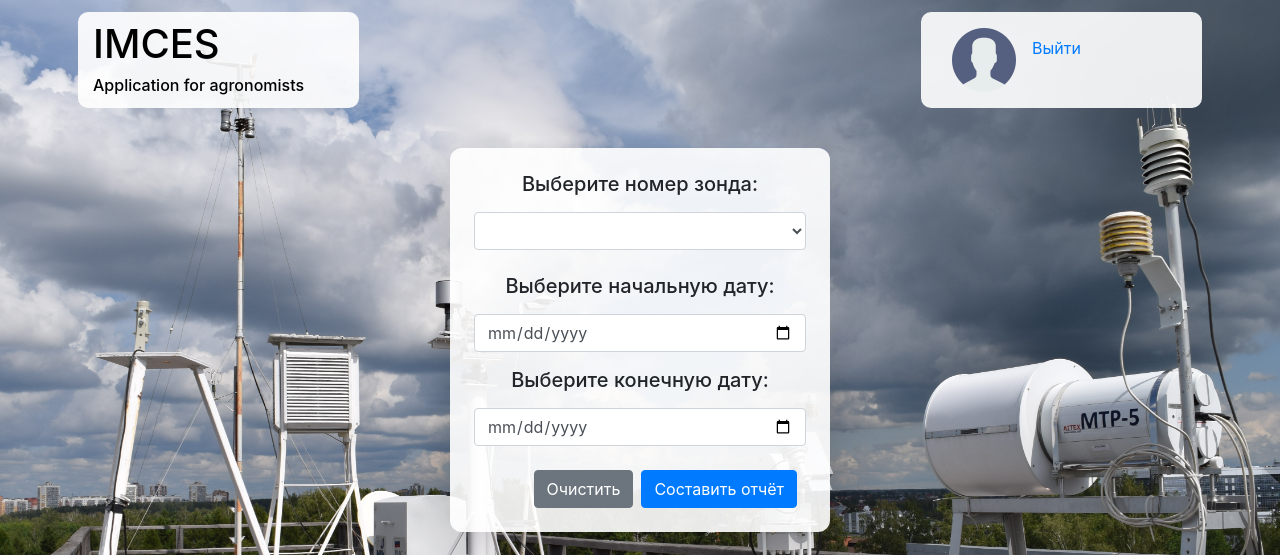
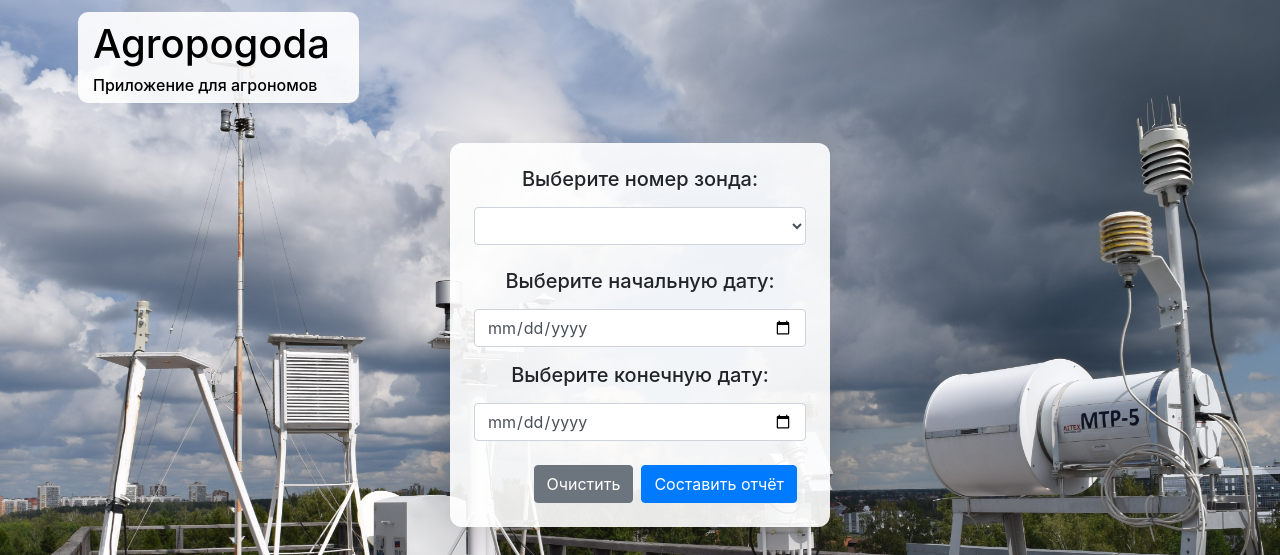
Before and after one commit to somnoynadno/imces_app, a Flask app: template templates/index.html in a window 1280 px wide. Shown: the top 555 px of the page. Run offline with Flask 2, Linux system fonts and the light colour scheme; the template is opened without the code that fills it, so the values that code supplies are empty; some libraries are stand-ins or nearby versions.

Commit message:
Login page removed, one day bug fixed, DB location changed

```diff
--- a/app.py
+++ b/app.py
@@ -21,58 +21,22 @@ import datetime
 from random import randint
 from pytz import timezone
 
+
 app = Flask(__name__, static_url_path='/static')
 
 app.config['SESSION_TYPE'] = 'memcached'
 app.config['SECRET_KEY'] = 'I hope this enough to be secret'
 
-
-stations = ("32", "33", "36", "37")
+stations = ("32", "33", "35", "36", "37")
 
 
 @app.route('/', methods=['GET'])
 def index():
-	if not 'username' in session:
-		return redirect(url_for('login'), 302)
-	else:
-		return render_template('index.html', username="Фомин Д.А.", stations=stations)
-
-
-@app.route('/login', methods=['GET', 'POST'])
-def login():
-	if request.method == 'POST':
-		username = str(request.form.get('username'))
-		password = str(request.form.get('password'))
-
-		if not username or not password:
-			return "Неверные данные учётной записи", 400
-
-		# no authorization
-		# try:
-		# 	conn = mysql.connector.connect(
-		#          user=username,
-		#          password=password,
-		#          host='imces.ru',
-		#          port=22303,
-		#          database='apik3')
-		# 	conn.close()
-
-		# except Exception:
-		# 	return "Неверные логин или пароль", 400
-
-		session['username'] = 'Fomin'
-		session['password'] = 'VvbrKYKj'
-
-		return redirect(url_for('index'), 302)
-	else:
-		return render_template('login.html')
+	return render_template('index.html', stations=stations)
 
 
 @app.route('/get_info', methods=['GET'])
 def statistics():
-	if not 'username' in session:
-		return redirect(url_for('login'), 302)
-
 	station_number_default = request.args.get('station_number')
 	start_date_default = request.args.get('start_date')
 	end_date_default = request.args.get('end_date')
@@ -88,8 +52,14 @@ def statistics():
 		abort(400)
 
 	try:
-		start_date = int(datetime.datetime(sd[0], sd[1], sd[2], 0, 0).timestamp())
-		end_date = int(datetime.datetime(ed[0], ed[1], ed[2], 0, 0).timestamp())
+		start_date = datetime.datetime(sd[0], sd[1], sd[2], 0, 0)
+		end_date = datetime.datetime(ed[0], ed[1], ed[2], 0, 0)
+
+		if start_date == end_date:
+			end_date += datetime.timedelta(days=1)
+
+		start_date = int(start_date.timestamp())
+		end_date = int(end_date.timestamp())
 	except ValueError:
 		abort(400)
 
@@ -103,9 +73,9 @@ def statistics():
 	station_number = "600000" + station_number_default
 
 	conn = mysql.connector.connect(
-				user=session['username'],
-				password=session['password'],
-				host='imces.ru',
+				user='public',
+				password='StrongPassword123',
+				host='agropogoda.com',
 				port=22303,
 				database='apik3')
 
@@ -150,7 +120,6 @@ def statistics():
 		last_day = temp
 
 		# count this values for each height in this day
-        # TODO: use values() insted of as_matrix()
 		mean_t = temp_frame.describe(include='all').as_matrix()[1]
 		min_t  = temp_frame.describe(include='all').as_matrix()[3]
 		max_t  = temp_frame.describe(include='all').as_matrix()[7]
@@ -239,16 +208,7 @@ def statistics():
 							date='.'.join(start_date_default.split('-')[::-1]) +
 							" - " + '.'.join(end_date_default.split('-')[::-1]),
 							means_file=means_file, last_day_file=last_day_file,
-							username="Фомин Д.А.", last_day=last_day)
-
-
-@app.route('/logout', methods=['GET'])
-def logout():
-	session.pop('username', None)
-	session.pop('password', None)
-
-	return redirect(url_for('login'), 302)
-
+							last_day=last_day)
 
 
 if __name__ == '__main__':
--- a/templates/index.html
+++ b/templates/index.html
@@ -7,28 +7,14 @@
 
     <!-- Bootstrap CSS -->
     <link rel="stylesheet" href="https://stackpath.bootstrapcdn.com/bootstrap/4.4.1/css/bootstrap.min.css" integrity="sha384-Vkoo8x4CGsO3+Hhxv8T/Q5PaXtkKtu6ug5TOeNV6gBiFeWPGFN9MuhOf23Q9Ifjh" crossorigin="anonymous">
-
-    <title>imces</title>
   </head>
   <body style="background-image: url(static/img/main_background.jpg); background-size: cover;">
     <div class="container h-100">
       <div class="row mt-1 mb-4 p-2 row justify-content-between">
         <a href ="/" class="col col-md-3 pt-2 mb-2 mr-4 stretched-link" style="background-color: rgba(255,255,255,0.9); border-radius: 10px; text-decoration: none; color: black;">
-          <h1>IMCES</h1>
-          <h6>Application for agronomists</h6>
+          <h1>Agropogoda</h1>
+          <h6>Приложение для агрономов</h6>
         </a>
-        <!-- <div class="col">
-        </div> -->
-        <div class="col col-md-3 mb-2" style="background-color: rgba(255,255,255,0.9); border-radius: 10px">
-          <div class="media p-3">
-            <img src="static/img/user_icon.png" class="mr-3" style="width: 64px; height: 64px;" alt="=(">
-            <div class="media-body">
-              <h5 class="mt-0">{{username}}</h5>
-              <a href="/logout">Выйти</a>
-            </div>
-          </div>
-        </div>
-        <!-- <div class="clearfix"></div> -->
       </div>
       <form class="form-group mt-4" action="get_info" method="get">
         <div class="row justify-content-center">
--- a/templates/login.html
+++ b/templates/login.html
@@ -7,8 +7,6 @@
 
     <!-- Bootstrap CSS -->
     <link rel="stylesheet" href="https://stackpath.bootstrapcdn.com/bootstrap/4.4.1/css/bootstrap.min.css" integrity="sha384-Vkoo8x4CGsO3+Hhxv8T/Q5PaXtkKtu6ug5TOeNV6gBiFeWPGFN9MuhOf23Q9Ifjh" crossorigin="anonymous">
-
-    <title>imces</title>
   </head>
   <body style="background-image: url(static/img/main_background.jpg); background-size: cover;">
     <div class="container h-100">
```
Also changed, not shown: templates/station_info.html (+2 -13 lines).
